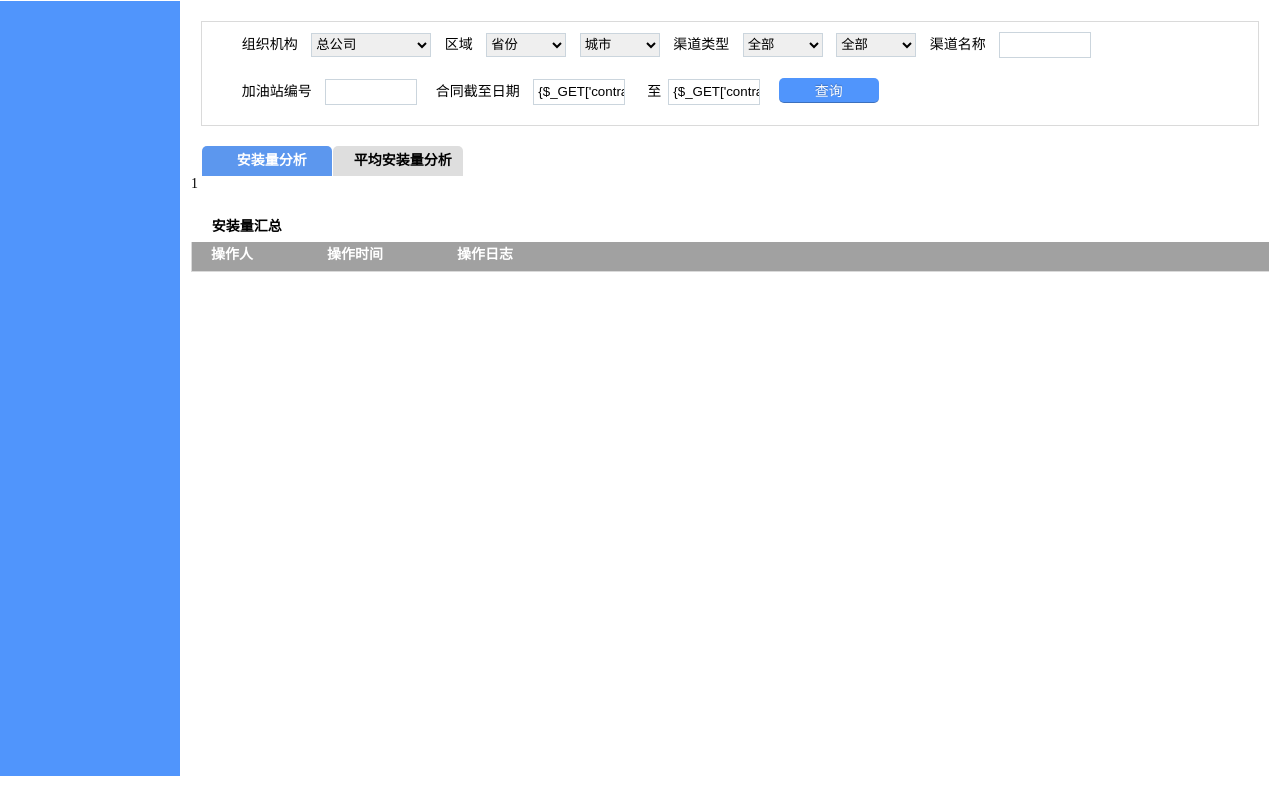
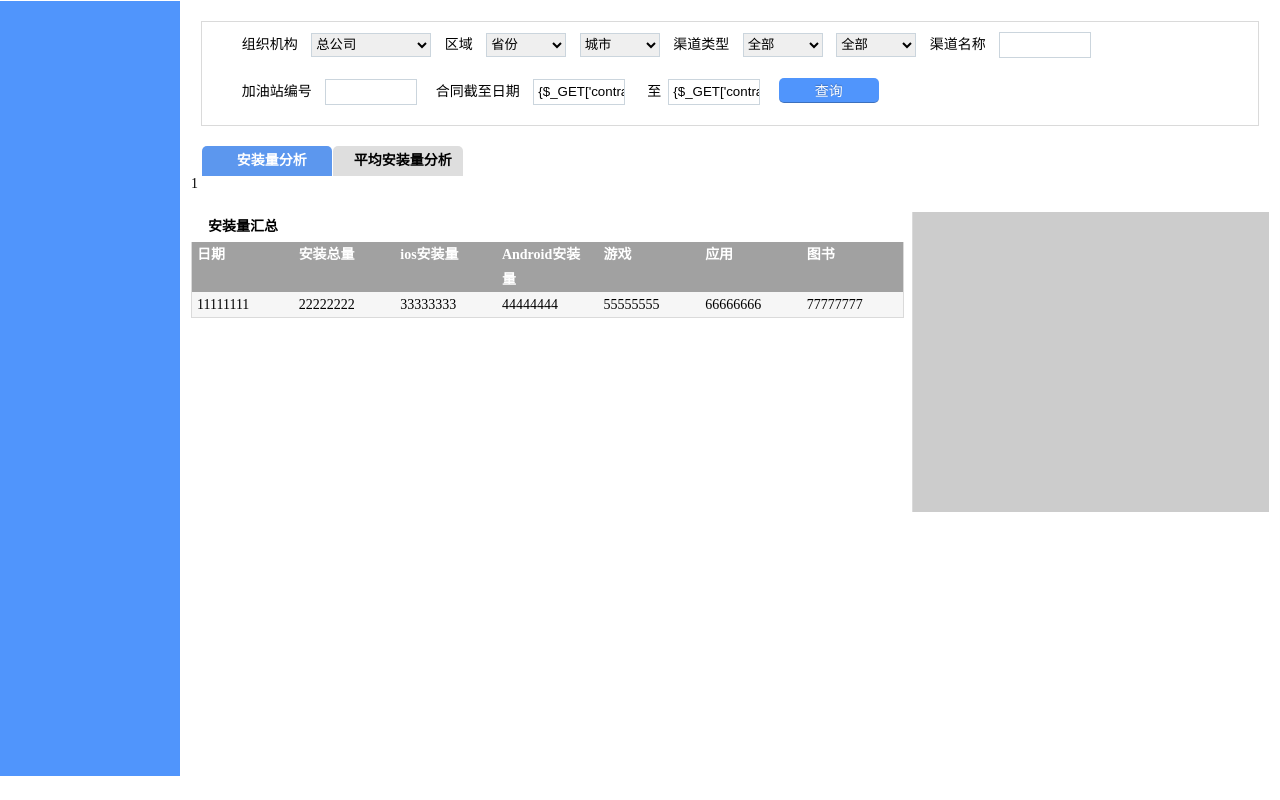
Before and after one commit to lilinchun1/gas_station_erp, a PHP site: page /qdAdmin/Tpl/statistics/statistics_index.html in a window 1280 px wide. Run offline with PHP 8.4, Linux system fonts and the light colour scheme.

Commit message:
统计分析页面 end

```diff
--- a/Public/css/configuration.css
+++ b/Public/css/configuration.css
@@ -1309,4 +1309,48 @@
 .station-chart .channel-tab li {
   width: 130px; }
 
+.bingtu {
+  margin-top: 20px;
+  float: right;
+  height: 300px;
+  border-left: 1px solid #dadada;
+  background: #ccc;
+  width: 33%; }
+
+.w66p {
+  margin-top: 20px;
+  background: #ccc;
+  float: left;
+  width: 66%; }
+  .w66p .data-log {
+    margin-top: 0;
+    background: #ffffff; }
+
+.statistics-list {
+  margin: 0 auto;
+  width: 100%;
+  border: 1px solid #dadada;
+  border-top: 0 none;
+  display: table; }
+  .statistics-list li {
+    height: 25px;
+    display: table-row; }
+    .statistics-list li span {
+      padding: 0 5px;
+      height: 25px;
+      /*      display:inline-block;*/
+      display: table-cell;
+      line-height: 25px;
+      overflow: hidden; }
+    .statistics-list li:nth-child(2n) {
+      background: #f6f6f6; }
+    .statistics-list li:nth-child(2n-1) {
+      background: #fff; }
+    .statistics-list li:nth-child(1) {
+      background: #a1a1a1; }
+      .statistics-list li:nth-child(1) b {
+        color: #ffffff; }
+  .statistics-list .span-1 {
+    width: 13%; }
+
 /*@ sourceMappingURL=configuration.css.map */
--- a/Public/sass/configuration.scss
+++ b/Public/sass/configuration.scss
@@ -1315,3 +1315,56 @@
     width: 130px;
   }
 }
+.bingtu{
+  margin-top: 20px;
+  float: right;
+  height: 300px;
+  border-left: 1px solid $border-color;
+  background: #ccc;
+  width: 33%;
+}
+.w66p{
+  margin-top: 20px;
+  background: #ccc;
+  float: left;
+  width: 66%;
+  .data-log{
+    margin-top: 0;
+    background: #ffffff;
+  }
+}
+
+.statistics-list{
+  margin: 0 auto;
+  width: 100%;
+  border: 1px solid $border-color;
+  border-top: 0 none;
+  display: table;
+
+  li{
+    height: 25px;
+    display: table-row;
+    span {
+      padding: 0 5px;
+      height: 25px;
+/*      display:inline-block;*/
+      display: table-cell;
+      line-height: 25px;
+      overflow: hidden;
+    }
+    &:nth-child(2n){
+      background: $bg-color;}
+    &:nth-child(2n-1){
+      background: #fff;}
+    &:nth-child(1){
+      background: #a1a1a1;
+      b{
+        color: #ffffff;}
+    }
+
+  }
+  .span-1{
+    width: 13%;
+}
+
+}
--- a/Tpl/statistics/statistics_index.html
+++ b/Tpl/statistics/statistics_index.html
@@ -75,14 +75,35 @@
                         </div>
                     </div>
                 </div>
+                <div class="list-wrap-statistics">
+                    <div class="bingtu">
 
-                <div class="role-table ">
+                    </div>
+                    <div class="role-table w66p">
                     <div class="data-log">
                         <h3>安装量汇总</h3>
                     </div>
-                    <ul class="role-table-list role-table-list2">
-                        <li><span class='span-3'><b>操作人</b></span><span class='span-3'><b>操作时间</b></span><span class='span-3'><b>操作日志</b></span></li>
+                    <ul class="statistics-list">
+                        <li>
+                            <span class='span-1'><b>日期</b></span>
+                            <span class='span-1'><b>安装总量</b></span>
+                            <span class='span-1'><b>ios安装量</b></span>
+                            <span class='span-1'><b>Android安装量</b></span>
+                            <span class='span-1'><b>游戏</b></span>
+                            <span class='span-1'><b>应用</b></span>
+                            <span class='span-1'><b>图书</b></span>
+                        </li>
+                        <li>
+                            <span class='span-1'>11111111</span>
+                            <span class='span-1'>22222222</span>
+                            <span class='span-1'>33333333</span>
+                            <span class='span-1'>44444444</span>
+                            <span class='span-1'>55555555</span>
+                            <span class='span-1'>66666666</span>
+                            <span class='span-1'>77777777</span>
+                        </li>
                     </ul>
+                </div>
                 </div>
                 <div class="bk3"></div>
             </div>
```
Also changed, not shown: Lib/Action/configuration/RoleAction.class.php (+11 -1 lines), Lib/Action/socket/IndexAction.class.php (+118 -20 lines), Tpl/configuration/default_index.html (+34 -8 lines), Public/js/pic/jQuery-jcSlider.js, 3 other files.
